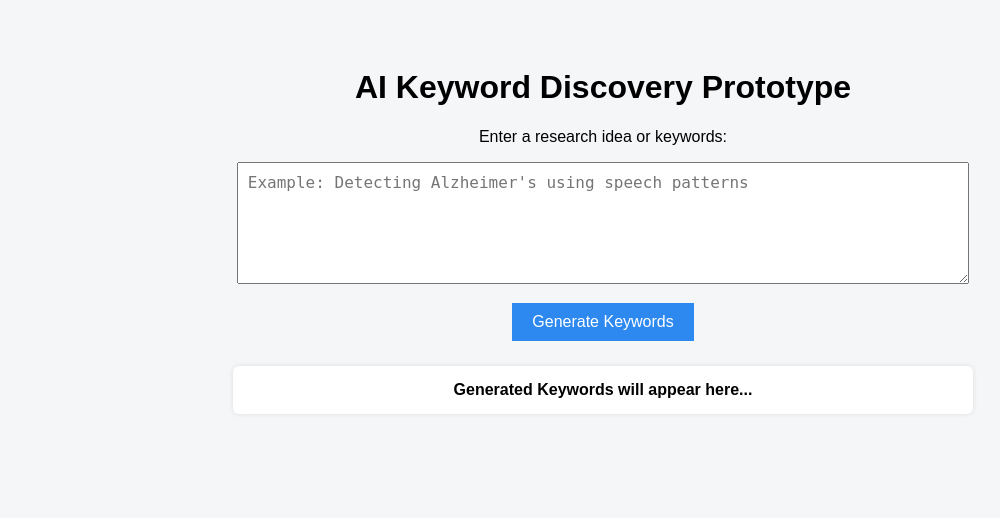
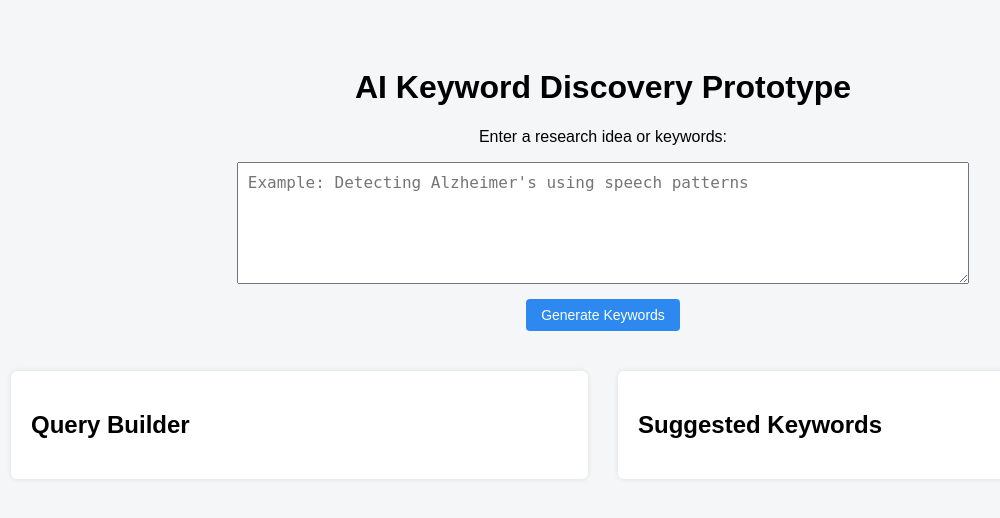
Before and after one commit to DevamshReddy-coder/ai-keyword-tool, a Flask app: page / in a window 1280 px wide. Shown: the top 518 px of the page, without its empty margins (37-1037 px from the left). Run offline with Flask 3, Linux system fonts and the light colour scheme.

Commit message:
Added dynamic research-based concept expansion using Semantic Scholar API

```diff
--- a/app.py
+++ b/app.py
@@ -4,6 +4,8 @@ from keybert import KeyBERT
 from flask import render_template
 from sentence_transformers import SentenceTransformer, util
 import re
+import requests
+
 
 
 
@@ -49,6 +51,72 @@ def refine_keywords(keywords):
 
     return refined
 
+def cluster_keywords(keywords):
+    clusters = {
+        "problem_terms": [],
+        "method_terms": [],
+        "data_terms": [],
+        "other_terms": []
+    }
+
+    method_words = ["learning", "network", "model", "algorithm", "cnn", "ai"]
+    data_words = ["image", "text", "signal", "speech", "mri", "xray"]
+
+    for kw in keywords:
+        if any(word in kw for word in method_words):
+            clusters["method_terms"].append(kw)
+        elif any(word in kw for word in data_words):
+            clusters["data_terms"].append(kw)
+        elif len(kw.split()) >= 2:
+            clusters["problem_terms"].append(kw)
+        else:
+            clusters["other_terms"].append(kw)
+
+    return clusters
+
+def build_boolean_query(or_groups, not_group=None):
+    query_parts = []
+
+    # Handle OR groups connected by AND
+    for group in or_groups:
+        if group:
+            or_part = " OR ".join([f'"{term}"' for term in group])
+            query_parts.append(f"({or_part})")
+
+    # Join all OR groups using AND
+    final_query = " AND ".join(query_parts)
+
+    # Handle NOT group
+    if not_group:
+        not_part = " OR ".join([f'"{term}"' for term in not_group])
+        final_query += f" NOT ({not_part})"
+
+    return final_query
+
+
+def fetch_dynamic_titles(query):
+    url = "https://api.semanticscholar.org/graph/v1/paper/search"
+    params = {
+        "query": query,
+        "limit": 20,
+        "fields": "title"
+    }
+
+    response = requests.get(url, params=params)
+
+    titles = []
+
+    if response.status_code == 200:
+        data = response.json()
+        for paper in data.get("data", []):
+            if paper.get("title"):
+                titles.append(paper["title"])
+
+    return titles
+
+
+
+
 
 def build_concept_bank():
     concepts = set()
@@ -77,13 +145,25 @@ def build_concept_bank():
 
 
 def expand_keywords(base_keywords):
-    # A small research concept bank (we will grow this later)
-    concept_bank = build_concept_bank()
 
+    titles = fetch_dynamic_titles(" ".join(base_keywords))
 
+    concept_bank = []
+
+    # Extract phrases from titles
+    for title in titles:
+        title = re.sub(r"[^a-zA-Z0-9\s]", "", title.lower())
+        words = title.split()
+
+        for i in range(len(words)):
+            if i + 1 < len(words):
+                concept_bank.append(words[i] + " " + words[i+1])
+            if i + 2 < len(words):
+                concept_bank.append(words[i] + " " + words[i+1] + " " + words[i+2])
 
     expanded = []
 
+    # Compare semantic similarity
     for keyword in base_keywords:
         keyword_embedding = semantic_model.encode(keyword, convert_to_tensor=True)
         bank_embeddings = semantic_model.encode(concept_bank, convert_to_tensor=True)
@@ -91,10 +171,37 @@ def expand_keywords(base_keywords):
         similarities = util.cos_sim(keyword_embedding, bank_embeddings)[0]
 
         for i, score in enumerate(similarities):
-            if score > 0.65:  # similarity threshold
+            if score > 0.65:
                 expanded.append(concept_bank[i])
 
     return list(set(expanded))
+
+
+def fetch_papers(query):
+    url = "https://api.semanticscholar.org/graph/v1/paper/search"
+    params = {
+        "query": query,
+        "limit": 5,
+        "fields": "title,year,authors"
+    }
+
+    response = requests.get(url, params=params)
+
+    if response.status_code == 200:
+        data = response.json()
+        papers = []
+
+        for paper in data.get("data", []):
+            papers.append({
+                "title": paper.get("title"),
+                "year": paper.get("year"),
+                "authors": ", ".join([a["name"] for a in paper.get("authors", [])])
+            })
+
+        return papers
+    else:
+        return []
+
 
 
 
@@ -129,7 +236,30 @@ def generate_keywords():
     all_keywords = list(set(cleaned_keywords + expanded_keywords))
     final_keywords = refine_keywords(all_keywords)
 
-    return jsonify({"keywords": final_keywords})
+    clusters = cluster_keywords(final_keywords)
+
+    return jsonify({
+    "clusters": clusters,
+    "keywords": final_keywords
+})
+
+@app.route("/build-query", methods=["POST"])
+def build_query_route():
+    data = request.json
+
+    or_groups = data.get("or_groups", [])
+    not_group = data.get("not_group", [])
+
+    boolean_query = build_boolean_query(or_groups, not_group)
+
+    return jsonify({
+        "boolean_query": boolean_query
+    })
+
+
+
+
+
 
 if __name__ == "__main__":
     app.run(debug=True)
--- a/templates/index.html
+++ b/templates/index.html
@@ -6,69 +6,139 @@
         body {
             font-family: Arial, sans-serif;
             background-color: #f4f6f8;
-            text-align: center;
             padding: 40px;
         }
+
+        h1, p {
+            text-align: center;
+        }
+
         textarea {
             width: 60%;
             height: 100px;
             padding: 10px;
             font-size: 16px;
+            display: block;
+            margin: 0 auto;
         }
+
         button {
-            margin-top: 15px;
-            padding: 10px 20px;
-            font-size: 16px;
+            padding: 8px 15px;
+            font-size: 14px;
             background-color: #2d89ef;
             color: white;
             border: none;
             cursor: pointer;
+            border-radius: 4px;
         }
-        #output {
-            margin-top: 25px;
-            padding: 15px;
+
+        #generateBtn {
+            display: block;
+            margin: 15px auto;
+        }
+
+        #mainContainer {
+            display: flex;
+            gap: 30px;
+            margin-top: 40px;
+        }
+
+        #leftPanel, #rightPanel {
+            flex: 1;
             background: white;
-            width: 60%;
-            margin-left: auto;
-            margin-right: auto;
+            padding: 20px;
             border-radius: 6px;
             box-shadow: 0 0 5px rgba(0,0,0,0.1);
         }
+
+        .chip {
+            margin: 5px;
+        }
+
+        .group-chip {
+            display: inline-block;
+            margin: 5px;
+            padding: 5px 8px;
+            background-color: #ddd;
+            border-radius: 4px;
+        }
     </style>
 </head>
+
 <body>
 
     <h1>AI Keyword Discovery Prototype</h1>
     <p>Enter a research idea or keywords:</p>
 
     <textarea id="userInput" placeholder="Example: Detecting Alzheimer's using speech patterns"></textarea>
-    <br>
-    <button onclick="generateKeywords()">Generate Keywords</button>
+    <button id="generateBtn" onclick="generateKeywords()">Generate Keywords</button>
 
-    <div id="output">
-        <strong>Generated Keywords will appear here...</strong>
+    <div id="mainContainer">
+
+        <!-- LEFT: Query Builder -->
+        <div id="leftPanel">
+            <h2>Query Builder</h2>
+            <div id="groupContainer"></div>
+        </div>
+
+        <!-- RIGHT: Suggested Keywords -->
+        <div id="rightPanel">
+            <h2>Suggested Keywords</h2>
+            <div id="suggestionsContainer"></div>
+        </div>
+
     </div>
 
-    <script>
+<script>
+let selectedGroups = [[]];  // one OR group initially
+
 async function generateKeywords() {
     let text = document.getElementById("userInput").value;
 
-    const response = await fetch("http://127.0.0.1:5000/keywords", {
+    const response = await fetch("/keywords", {
         method: "POST",
-        headers: {
-            "Content-Type": "application/json"
-        },
+        headers: { "Content-Type": "application/json" },
         body: JSON.stringify({ text: text })
     });
 
     const data = await response.json();
 
-    document.getElementById("output").innerHTML =
-        "<strong>Generated Keywords:</strong><br>" +
-        data.keywords.join(", ");
+    displaySuggestions(data.keywords);
+    renderGroups();
+}
+
+function displaySuggestions(keywords) {
+    let container = document.getElementById("suggestionsContainer");
+    container.innerHTML = "";
+
+    keywords.forEach(keyword => {
+        let chip = document.createElement("button");
+        chip.className = "chip";
+        chip.innerText = keyword;
+        chip.onclick = () => addToGroup(keyword);
+
+        container.appendChild(chip);
+    });
+}
+
+function addToGroup(keyword) {
+    selectedGroups[0].push(keyword);
+    renderGroups();
+}
+
+function renderGroups() {
+    let container = document.getElementById("groupContainer");
+    container.innerHTML = "<h3>OR Group</h3>";
+
+    selectedGroups[0].forEach(term => {
+        let termChip = document.createElement("span");
+        termChip.className = "group-chip";
+        termChip.innerText = term;
+
+        container.appendChild(termChip);
+    });
 }
 </script>
 
-
 </body>
 </html>
```
